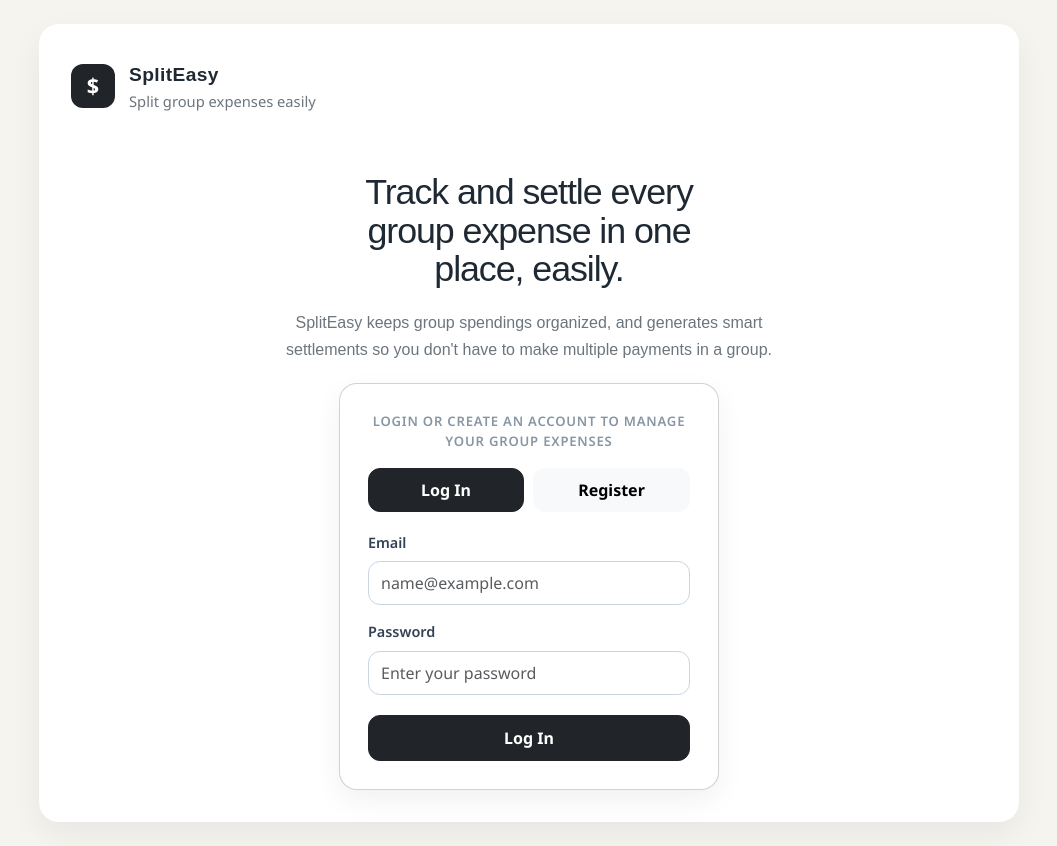
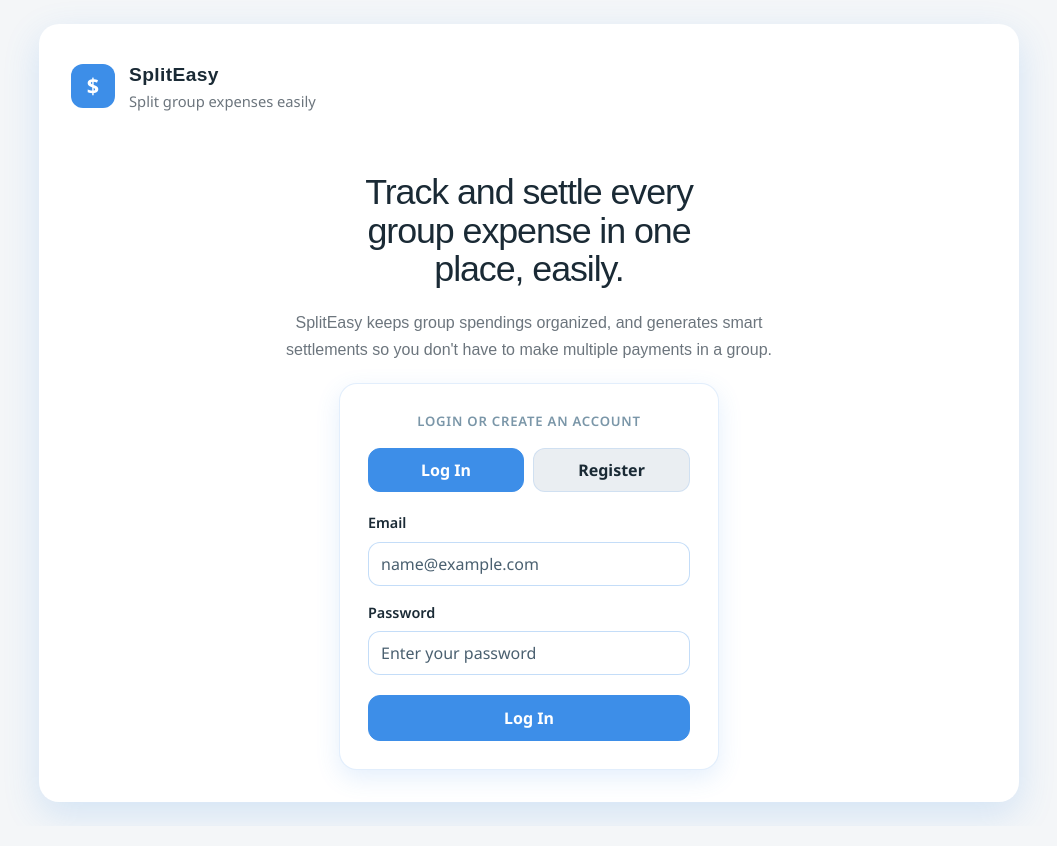
Before and after one commit to amyhuang95/smart-expenses-splitter, a React (Vite) app in the folder frontend/: page / in a window 1280 px wide. Shown: the whole page, without its empty margins (111-1168 px from the left). Built offline with nearby package versions, Linux system fonts and the light colour scheme; no server answers; a web font is replaced by a local one.

Commit message:
style: set color palatte

```diff
--- a/frontend/src/components/AppNavBar/AppNavBar.css
+++ b/frontend/src/components/AppNavBar/AppNavBar.css
@@ -23,6 +23,8 @@
   border-radius: 12px;
   font-size: 1.35rem;
   font-weight: 700;
+  background-color: var(--color-primary) !important;
+  color: #fff !important;
 }
 
 .startup-page__brand-name,
--- a/frontend/src/components/AuthForm/AuthForm.css
+++ b/frontend/src/components/AuthForm/AuthForm.css
@@ -31,7 +31,7 @@
 }
 
 .auth-form__field .form-label {
-  color: #334155;
+  color: var(--color-text);
   font-size: 0.9rem;
   font-weight: 600;
 }
@@ -39,12 +39,12 @@
 .auth-form__field .form-control {
   min-height: 44px;
   border-radius: 12px;
-  border-color: #cbd5e1;
+  border-color: var(--color-border-strong);
 }
 
 .auth-form__field .form-control:focus {
-  border-color: #64748b;
-  box-shadow: 0 0 0 0.2rem rgba(100, 116, 139, 0.12);
+  border-color: var(--color-primary);
+  box-shadow: 0 0 0 0.2rem rgba(123, 162, 193, 0.22);
 }
 
 .auth-form__submit {
--- a/frontend/src/components/GroupCard/GroupCard.css
+++ b/frontend/src/components/GroupCard/GroupCard.css
@@ -1,12 +1,12 @@
 .group-card {
-  border: 1px solid rgba(33, 37, 41, 0.08);
+  border: 1px solid var(--color-border);
   border-radius: 1rem;
   transition: border-color 0.15s ease, box-shadow 0.15s ease;
 }
 
 .group-card:hover {
-  border-color: rgba(33, 37, 41, 0.2);
-  box-shadow: 0 2px 8px rgba(33, 37, 41, 0.06);
+  border-color: var(--color-border-strong);
+  box-shadow: var(--shadow-sm);
 }
 
 .group-card__subtitle {
@@ -19,14 +19,14 @@
   gap: 0.5rem;
   margin: 0;
   padding-top: 1rem;
-  border-top: 1px solid rgba(33, 37, 41, 0.08);
+  border-top: 1px solid var(--color-border);
 }
 
 .group-card__stats dt {
   font-size: 0.7rem;
   text-transform: uppercase;
   letter-spacing: 0.05em;
-  color: #6c757d;
+  color: var(--color-text-subtle);
   margin-bottom: 0.15rem;
 }
 
@@ -39,10 +39,10 @@
 .group-card__link {
   font-size: 0.85rem;
   font-weight: 500;
-  color: #6c757d;
+  color: var(--color-text-muted);
   text-decoration: none;
 }
 
 .group-card__link:hover {
-  color: #212529;
+  color: var(--color-primary);
 }
--- a/frontend/src/global.css
+++ b/frontend/src/global.css
@@ -1,6 +1,59 @@
+/* ============================================================
+   Color Palette
+   Primary: Vivid Blue #3D8EE8  |  Teal (accent): #13C4BC
+   Slate bg: #F4F6F8            |  Crimson (danger): #E03040
+   Emerald (success): #10C27A
+   ============================================================ */
+:root {
+  /* Core palette */
+  --color-primary:        #3D8EE8;  /* vivid blue */
+  --color-primary-hover:  #1E6FCC;  /* deeper vivid blue */
+  --color-primary-light:  #D6EAFF;  /* blue tint */
+  --color-secondary:      #13C4BC;  /* bright teal — decorative accent only */
+  --color-accent:         #13C4BC;  /* bright teal accent */
+  --color-accent-light:   #C8F5F3;  /* teal tint */
+
+  /* Backgrounds */
+  --color-bg:             #F4F6F8;  /* soft slate — neutral, finance-appropriate */
+  --color-surface:        #FFFFFF;
+  --color-surface-alt:    #EAEEF2;  /* deeper slate */
+
+  /* Text */
+  --color-text:           #1a2a35;  /* near-black */
+  --color-text-muted:     #4a6070;  /* muted blue-grey */
+  --color-text-subtle:    #7a96a8;  /* subtle hint text */
+
+  /* Borders */
+  --color-border:         rgba(61, 142, 232, 0.15);
+  --color-border-strong:  rgba(61, 142, 232, 0.30);
+
+  /* Status — each state has a distinct color */
+  --color-success:        #10C27A;  /* bright emerald — settled / paid */
+  --color-success-bg:     #C8F5E2;  /* emerald tint */
+  --color-warning:        #F59B00;  /* vivid amber — unpaid / settling */
+  --color-warning-bg:     #FFF0CC;
+  --color-danger:         #E03040;  /* vivid red — danger / error only */
+  --color-danger-bg:      #FFD6DA;  /* red tint */
+
+  /* Shadows */
+  --shadow-sm:  0 2px 8px rgba(61, 142, 232, 0.10);
+  --shadow-md:  0 8px 24px rgba(61, 142, 232, 0.14);
+  --shadow-lg:  0 12px 36px rgba(61, 142, 232, 0.18);
+
+  /* Bootstrap text utility variables — redefining these lets .text-secondary
+     and .text-muted pick up our values through Bootstrap's own cascade,
+     removing the need for !important on those rules. */
+  --bs-secondary-color:     #4a6070;
+  --bs-secondary-color-rgb: 74, 96, 112;
+  --bs-tertiary-color:      #7a96a8;
+  --bs-tertiary-color-rgb:  122, 150, 168;
+}
+
 /* Base font for the entire app */
 body {
   font-family: 'Noto Sans', sans-serif;
+  background-color: var(--color-bg);
+  color: var(--color-text);
 }
 
 /* Ensure form elements inherit instead of defaulting to browser system font */
@@ -10,3 +63,80 @@ select,
 textarea {
   font-family: inherit;
 }
+
+/* Bootstrap overrides — wire Bootstrap tokens to our palette */
+.btn-primary,
+.btn-dark {
+  --bs-btn-bg:              var(--color-primary);
+  --bs-btn-border-color:    var(--color-primary);
+  --bs-btn-hover-bg:        var(--color-primary-hover);
+  --bs-btn-hover-border-color: var(--color-primary-hover);
+  --bs-btn-active-bg:       var(--color-primary-hover);
+  --bs-btn-color:           #fff;
+  --bs-btn-hover-color:     #fff;
+}
+
+.btn-light {
+  --bs-btn-bg:           var(--color-surface-alt);
+  --bs-btn-border-color: var(--color-border);
+  --bs-btn-color:        var(--color-text);
+  --bs-btn-hover-bg:     var(--color-primary-light);
+  --bs-btn-hover-color:  var(--color-primary);
+}
+
+.btn-outline-success {
+  --bs-btn-color:              var(--color-success);
+  --bs-btn-border-color:       var(--color-success);
+  --bs-btn-hover-bg:           var(--color-success);
+  --bs-btn-hover-border-color: var(--color-success);
+  --bs-btn-hover-color:        #fff;
+}
+
+.btn-outline-secondary {
+  --bs-btn-color:        var(--color-text-muted);
+  --bs-btn-border-color: var(--color-border-strong);
+  --bs-btn-hover-bg:     var(--color-surface-alt);
+  --bs-btn-hover-color:  var(--color-text);
+}
+
+/* Badge overrides — redefine Bootstrap's per-element color variables so the
+   cascade wins naturally. Bootstrap's .bg-* utility reads --bs-{color}-bg and
+   applies it via background-color; overriding the variable on the element beats
+   the utility class without needing !important. */
+.badge.bg-primary {
+  --bs-primary-rgb: 61, 142, 232;
+  background-color: var(--color-primary);
+  color: #fff;
+}
+.badge.bg-success {
+  --bs-success-rgb: 16, 194, 122;
+  background-color: var(--color-success);
+  color: #fff;
+}
+.badge.bg-warning {
+  --bs-warning-rgb: 245, 155, 0;
+  background-color: var(--color-warning);
+  color: #fff;
+}
+.badge.bg-danger {
+  --bs-danger-rgb: 224, 48, 64;
+  background-color: var(--color-danger);
+  color: #fff;
+}
+
+.card {
+  border-color: var(--color-border);
+  background-color: var(--color-surface);
+}
+
+.form-control {
+  border-color: var(--color-border-strong);
+}
+.form-control:focus {
+  border-color: var(--color-primary);
+  box-shadow: 0 0 0 0.2rem rgba(61, 142, 232, 0.22);
+}
+
+.list-group-item {
+  border-color: var(--color-border);
+}
--- a/frontend/src/layouts/AppLayout.css
+++ b/frontend/src/layouts/AppLayout.css
@@ -14,7 +14,7 @@
 .startup-page__nav-link {
   border-bottom: 2px solid transparent;
   border-radius: 0;
-  color: #6c757d;
+  color: var(--color-text-muted);
   font-weight: 500;
   padding-bottom: 0.2rem;
   text-decoration: none;
@@ -23,11 +23,11 @@
 
 .startup-page__nav-link:hover,
 .startup-page__nav-link:focus {
-  color: #212529;
+  color: var(--color-text);
 }
 
 .startup-page__nav-link.active {
-  border-bottom-color: #212529;
-  color: #212529;
+  border-bottom-color: var(--color-primary);
+  color: var(--color-primary);
   font-weight: 600;
 }
--- a/frontend/src/pages/GroupDetailsPage/GroupDetailsPage.css
+++ b/frontend/src/pages/GroupDetailsPage/GroupDetailsPage.css
@@ -18,30 +18,30 @@
   padding: 4px 10px;
   border-radius: 20px;
   font-size: 0.85rem;
-  background: rgba(13, 110, 253, 0.1);
-  color: #0d6efd;
-  border: 1px solid rgba(13, 110, 253, 0.3);
+  background: rgba(123, 162, 193, 0.12);
+  color: var(--color-primary);
+  border: 1px solid rgba(123, 162, 193, 0.30);
 }
 
 .group-details-page__member-tag button {
   background: none;
   border: none;
-  color: #0d6efd;
+  color: var(--color-primary);
   cursor: pointer;
   font-size: 1rem;
   padding: 0;
 }
 
 .group-details-page__members-more {
-  background: rgba(33, 37, 41, 0.08);
-  border: 1px dashed rgba(33, 37, 41, 0.2);
+  background: rgba(123, 162, 193, 0.10);
+  border: 1px dashed rgba(123, 162, 193, 0.30);
   border-radius: 999px;
-  color: #212529;
+  color: var(--color-text);
   font-size: 0.85rem;
   padding: 0.25rem 0.75rem;
 }
 
 .group-details-page__members-more:hover,
 .group-details-page__members-more:focus {
-  background: rgba(33, 37, 41, 0.12);
+  background: rgba(123, 162, 193, 0.18);
 }
--- a/frontend/src/pages/GroupsPage/GroupsPage.jsx
+++ b/frontend/src/pages/GroupsPage/GroupsPage.jsx
@@ -140,7 +140,7 @@ export default function GroupsPage() {
           onClick={() => setIsCreateOpen(true)}
           type="button"
         >
-          + Create Group
+          + Add Group
         </Button>
       </div>
 
--- a/frontend/src/pages/HomePage/HomePage.css
+++ b/frontend/src/pages/HomePage/HomePage.css
@@ -4,10 +4,10 @@
 }
 
 .home-page__hero {
-  border: 1px solid #e2e8f0;
+  border: 1px solid var(--color-border);
   border-radius: 18px;
   padding: 1.75rem;
-  background: linear-gradient(180deg, #ffffff 0%, #f8fafc 100%);
+  background: linear-gradient(180deg, #ffffff 0%, #F4F6F8 100%);
 }
 
 .home-page__title {
@@ -20,7 +20,7 @@
 .home-page__copy {
   margin: 1rem 0 0;
   max-width: 60ch;
-  color: #52606d;
+  color: var(--color-text-muted);
   font-size: 1rem;
   line-height: 1.7;
 }
@@ -32,23 +32,23 @@
 }
 
 .home-page__feature-block {
-  border: 1px solid #e2e8f0;
+  border: 1px solid var(--color-border);
   border-radius: 18px;
   padding: 1.25rem;
-  background: #f8fafc;
+  background: #F9FAFB;
 }
 
 .home-page__feature-title {
   margin: 0 0 0.65rem;
   font-size: 1rem;
   font-weight: 700;
-  color: #1f2933;
+  color: var(--color-text);
 }
 
 .home-page__feature-list {
   margin: 0;
   padding-left: 1.2rem;
-  color: #52606d;
+  color: var(--color-text-muted);
 }
 
 .home-page__feature-list li + li {
--- a/frontend/src/pages/IndexPage/IndexPage.css
+++ b/frontend/src/pages/IndexPage/IndexPage.css
@@ -1,8 +1,8 @@
 .startup-page {
   min-height: 100vh;
   padding: 24px;
-  background: #f6f4ef; /* warm off-white — intentional, bg-light is too cool */
-  color: #1f2933;
+  background: var(--color-bg);
+  color: var(--color-text);
 }
 
 .startup-page__hero {
@@ -10,8 +10,8 @@
   margin: 0 auto;
   border-radius: 20px;
   padding: 32px;
-  background: #ffffff;
-  box-shadow: 0 12px 32px rgba(15, 23, 42, 0.06);
+  background: var(--color-surface);
+  box-shadow: var(--shadow-lg);
 }
 
 .startup-page__content {
@@ -41,7 +41,7 @@
 .startup-page__auth-card {
   width: min(100%, 380px);
   border-radius: 18px;
-  box-shadow: 0 10px 28px rgba(15, 23, 42, 0.06);
+  box-shadow: var(--shadow-md);
 }
 
 .startup-page__auth-body {
@@ -53,7 +53,7 @@
   font-weight: 600;
   letter-spacing: 0.06em;
   text-transform: uppercase;
-  color: #8896a4;
+  color: var(--color-text-subtle);
   margin-bottom: 1rem;
 }
 
--- a/frontend/src/pages/IndexPage/IndexPage.jsx
+++ b/frontend/src/pages/IndexPage/IndexPage.jsx
@@ -30,7 +30,7 @@ export default function IndexPage() {
             >
               <Card.Body className="startup-page__auth-body">
                 <p className="startup-page__auth-kicker">
-                  Login or create an account to manage your group expenses
+                  Login or create an account
                 </p>
                 <AuthForm />
               </Card.Body>
```
